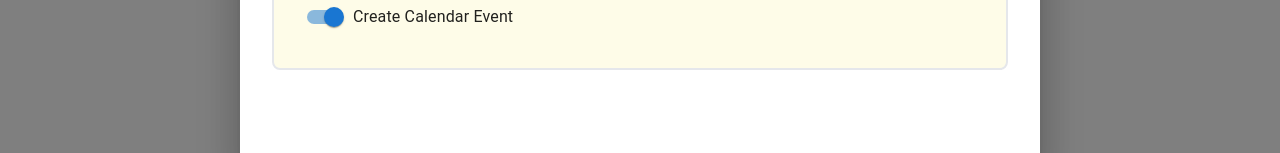
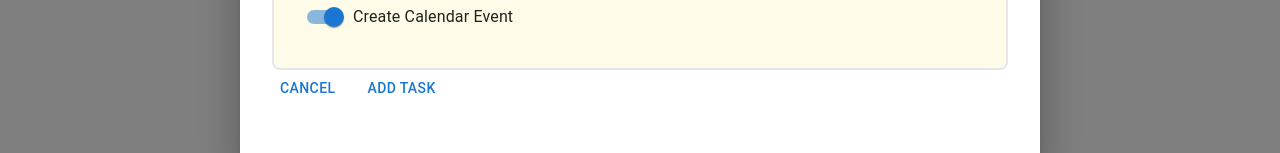
Before and after one commit to ipcampbell12/react_organizer_app, a React (Vite) app: page / in a window 1280 px wide. Both pictures are taken after a click on the button 1064 px from the left and 32 px from the top of the page. Shown: the part 575-728 px from the top of the page. Built offline with nearby package versions, Linux system fonts and the light colour scheme.

Commit message:
add task button

```diff
--- a/src/Components/Form/TaskForm.jsx
+++ b/src/Components/Form/TaskForm.jsx
@@ -35,7 +35,8 @@ export default function TaskForm({ show, handleClose }) {
     const options = getOptions();
     const selectionMenus = [options.whenOptions, options.whenOptions, options.typeOptions]
     const statesArray = [workHome, when, type];
-    const setterArray = [setWorkhome, setWhen, setType]
+    const setterArray = [setWorkhome, setWhen, setType];
+    const buttons = ["Cancel", "Add Task"];
 
     const handleChange = (event, setter) => {
         setter(event.target.value);
@@ -43,6 +44,7 @@ export default function TaskForm({ show, handleClose }) {
 
     const header = "Add New Task";
 
+    console.log(buttons)
     const modalContent = (
         <div className="flex flex-col justify-center border-2 p-4 rounded-lg bg-yellow-50">
             <div className="flex">
@@ -67,7 +69,7 @@ export default function TaskForm({ show, handleClose }) {
 
     return (
 
-        <ModalComponent show={show} handleClose={handleClose} header={header} modalContent={modalContent} />
+        <ModalComponent show={show} handleClose={handleClose} header={header} modalContent={modalContent} buttonArr={buttons} />
 
     );
 }
--- /dev/null
+++ b/src/Components/UI/ButtonComponent.jsx
@@ -0,0 +1,18 @@
+import * as React from 'react';
+import Stack from '@mui/material/Stack';
+import Button from '@mui/material/Button';
+
+export default function ButtonSet({ buttonArr }) {
+    console.log("The buttons are working")
+    console.log(buttonArr)
+    console.log("The buttons are still working")
+    return (
+        <Stack spacing={2} direction="row">
+            {buttonArr.map((button, idx) => {
+                return <Button variant="text" key={idx}>{button}</Button>
+            })}
+
+
+        </Stack>
+    );
+}
--- a/src/Components/UI/ModalComponent.jsx
+++ b/src/Components/UI/ModalComponent.jsx
@@ -2,7 +2,8 @@ import * as React from 'react';
 import Modal from '@mui/material/Modal';
 import Box from '@mui/material/Box';
 import Typography from '@mui/material/Typography';
-import { BorderAllRounded } from '@mui/icons-material';
+import ButtonSet from './ButtonComponent';
+
 
 const style = {
     position: 'absolute',
@@ -13,11 +14,12 @@ const style = {
     height: 700,
     bgcolor: 'background.paper',
     boxShadow: 24,
-    BorderAllRounded: true,
+    borderRadius: '3%',
     p: 4,
 };
 
-function ModalComponent({ show, handleClose, headerVariant, header, modalContent }) {
+function ModalComponent({ show, handleClose, headerVariant, header, modalContent, buttonArr }) {
+    console.log(buttonArr)
     return (
         <Modal
             open={show}
@@ -33,8 +35,9 @@ function ModalComponent({ show, handleClose, headerVariant, header, modalContent
                     </div>
                 </Typography>
                 {modalContent}
+                <ButtonSet buttonArr={buttonArr} />
+            </Box>
 
-            </Box>
 
         </Modal>
     );
```
